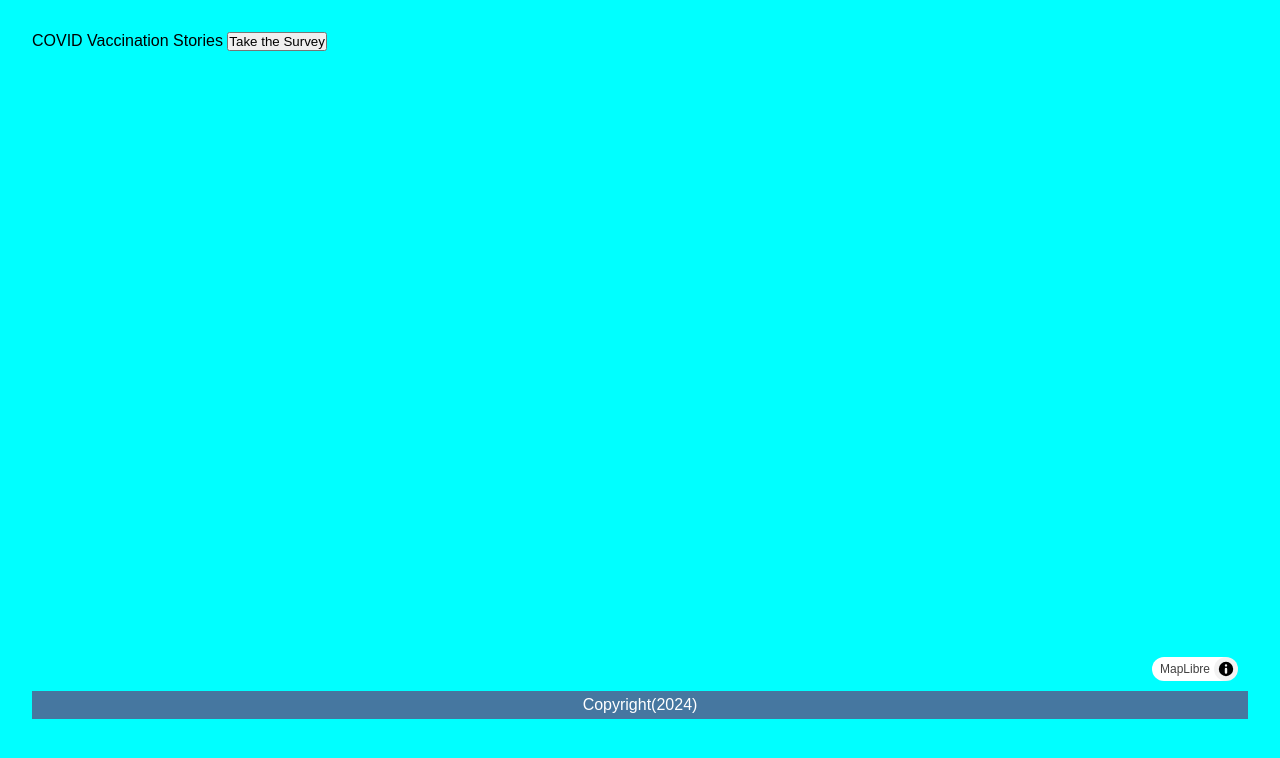
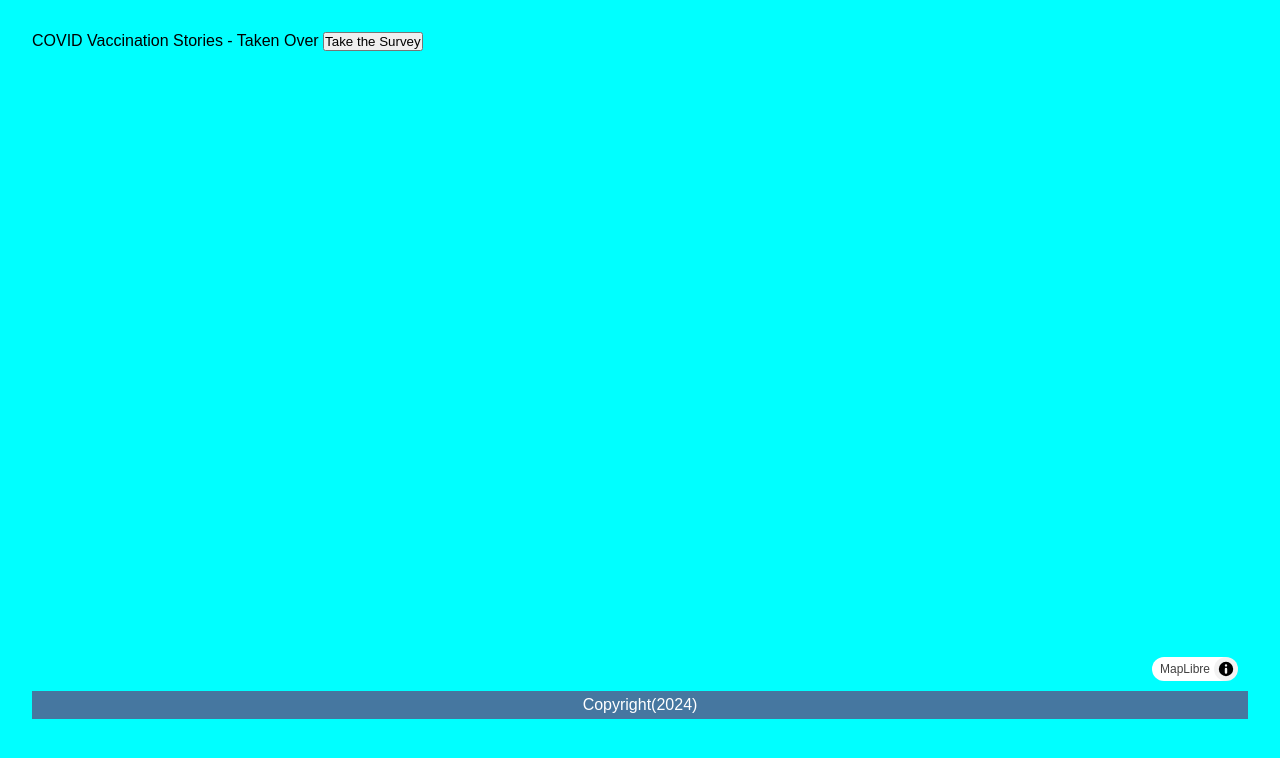
Before and after one commit to albertkun/24SU-ASIAAM-191A-Git-Practicing, a plain HTML site: page index.html in a window 1280 px wide. Drawn offline with nearby package versions, Linux system fonts and the light colour scheme; no server answers.

Commit message:
added message from me

```diff
--- a/index.html
+++ b/index.html
@@ -17,7 +17,7 @@
 
     <body>
         <header>
-            COVID Vaccination Stories
+            COVID Vaccination Stories - Taken Over
 			<a href="https://docs.google.com/forms/d/e/1FAIpQLSfcElv5dlXInR7XHQz27_OcYJlWcIUr-GBbc-ocefWlGd1uXg/viewform?embedded=true" target="_blank">
 				<button id="surveyButton">Take the Survey</button>
 			</a>
```
